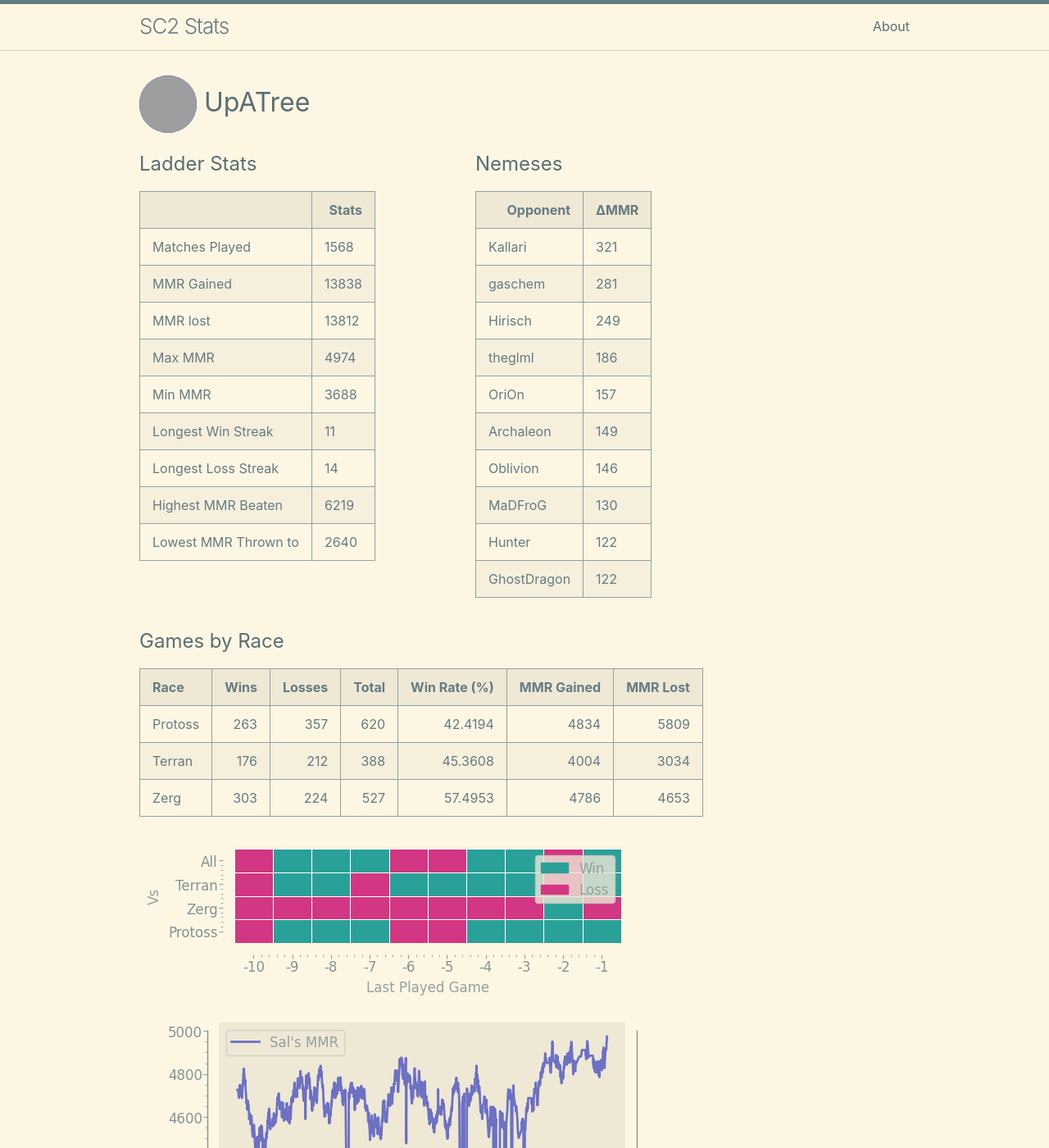
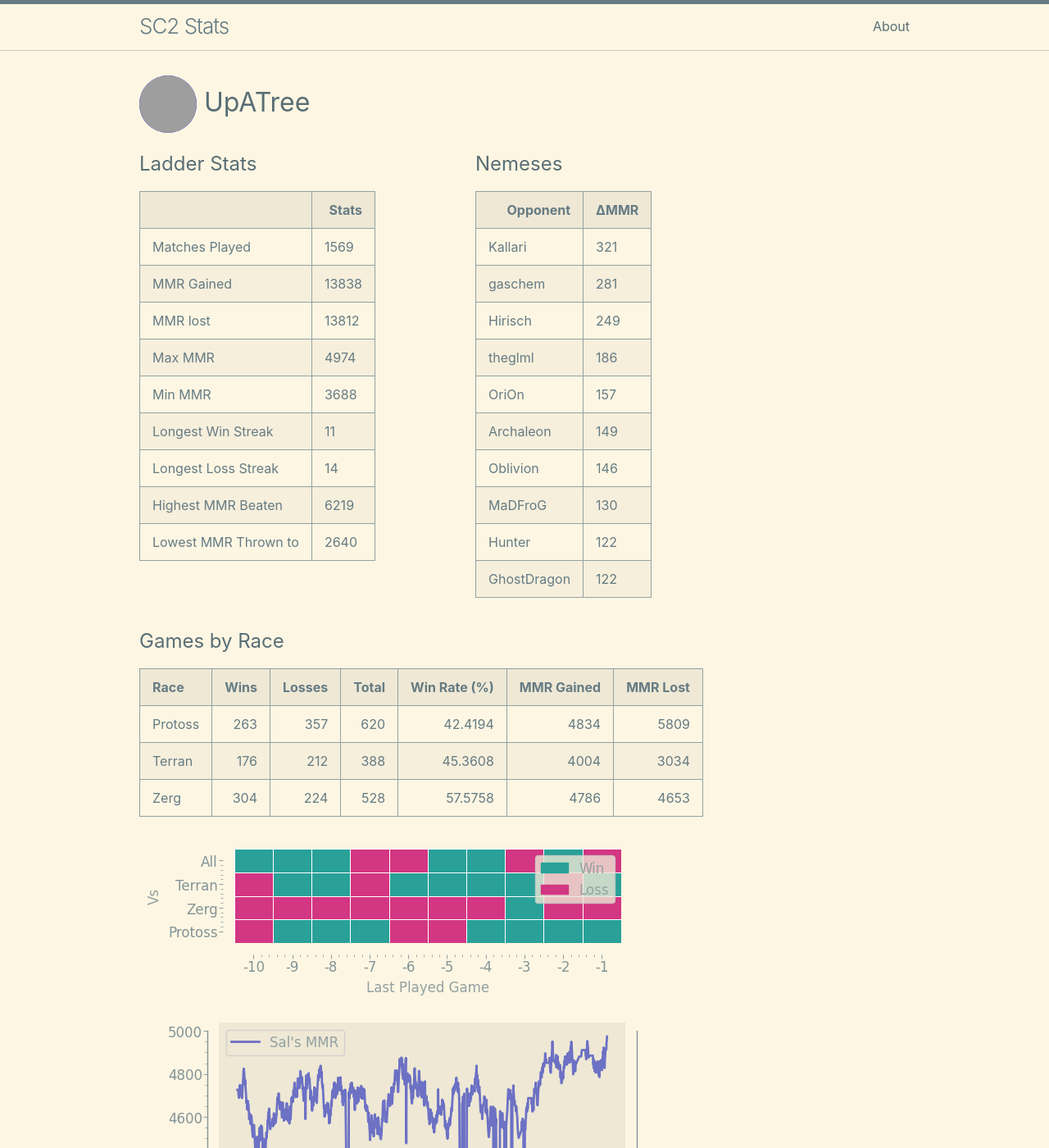
Before and after one commit to kylermurphy/UpATree, a Jekyll site: the page built from docs/index.md, in a window 1280 px wide and 1400 px high. Shown: the whole window at 82% size. Built offline with Jekyll 4.4.1, drawn with Linux system fonts in a browser that asks for light colours; grey boxes are pictures that could not be loaded.

Commit message:
running on push

```diff
--- a/docs/index.md
+++ b/docs/index.md
@@ -18,7 +18,7 @@ layout: home
   <tbody>
     <tr>
       <td>Matches Played</td>
-      <td>1568</td>
+      <td>1569</td>
     </tr>
     <tr>
       <td>MMR Gained</td>
@@ -116,7 +116,7 @@ layout: home
 |:--------|-------:|---------:|--------:|---------------:|-------------:|-----------:|
 | Protoss |    263 |      357 |     620 |        42.4194 |         4834 |       5809 |
 | Terran  |    176 |      212 |     388 |        45.3608 |         4004 |       3034 |
-| Zerg    |    303 |      224 |     527 |        57.4953 |         4786 |       4653 |
+| Zerg    |    304 |      224 |     528 |        57.5758 |         4786 |       4653 |
 
 ![Games by Race](./assets/gm_hist.png)
 
--- a/log.txt
+++ b/log.txt
@@ -710,3 +710,4 @@ Writing a log file 2025-03-28 17:20:29.
 Writing a log file 2025-03-28 17:47:55.
 Writing a log file 2025-03-28 18:33:46.
 Writing a log file 2025-03-28 18:52:21.
+Writing a log file 2025-03-28 19:18:52.
```
Also changed, not shown: docs/assets/daily.png, docs/assets/gm_hist.png, docs/assets/r_wrt.png, 1 other file.
